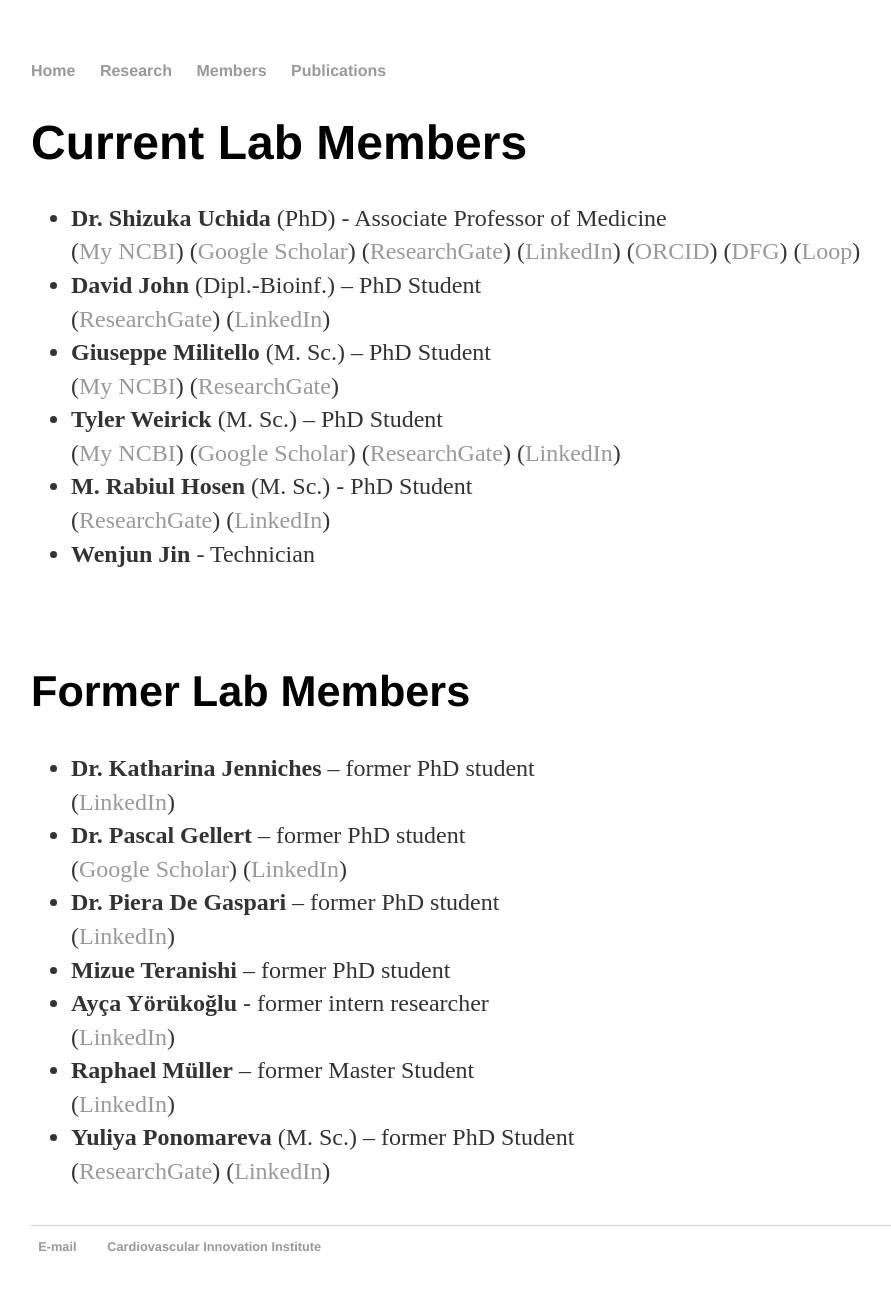
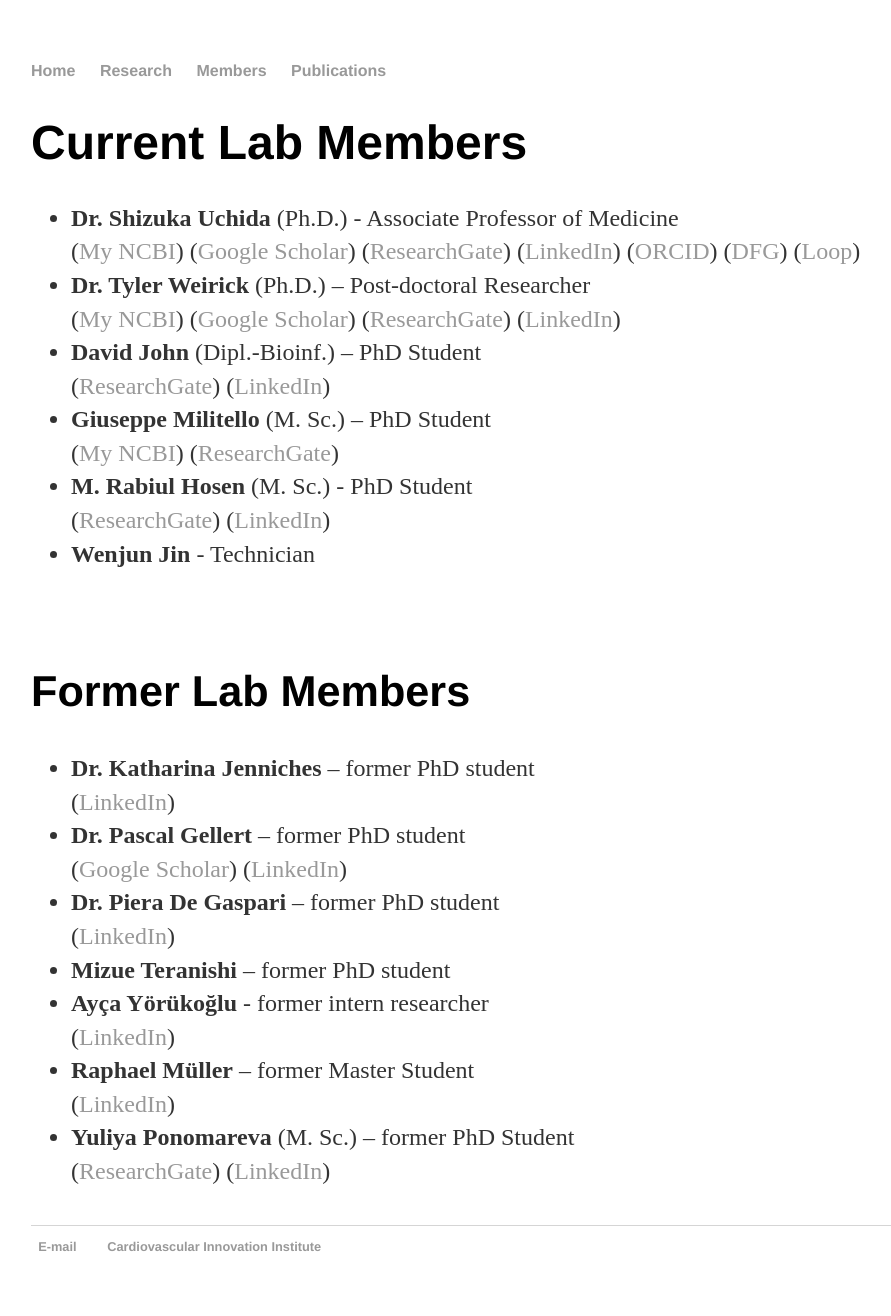
Before and after one commit to heartlncrna/heartlncrna.github.io, a Jekyll site: the page members/member_list.html, which Jekyll copies as it is, in a window 1280 px wide. Shown: the whole page, without its empty margins (161-1052 px from the left). Built offline with Jekyll 4.4.1, drawn with Linux system fonts in a browser that asks for light colours.

Commit message:
Update member_list.html

```diff
--- a/members/member_list.html
+++ b/members/member_list.html
@@ -26,7 +26,7 @@
 
 			<p class="Normal">
 			<ul>
-				<li><b>Dr. Shizuka Uchida</b> (PhD) - Associate Professor of Medicine</li>
+				<li><b>Dr. Shizuka Uchida</b> (Ph.D.) - Associate Professor of Medicine</li>
 					(<a href="https://www.ncbi.nlm.nih.gov/myncbi/browse/collection/40124675/?sort=date&direction=descending"><span class="ptHyperlink">My NCBI</span></a>)
 					(<a href="https://scholar.google.com/citations?user=N-KHfvUAAAAJ&hl=en"><span class="ptHyperlink">Google Scholar</span></a>)
 					(<a href="http://www.researchgate.net/profile/Shizuka_Uchida3"><span class="ptHyperlink">ResearchGate</span></a>)
@@ -35,6 +35,12 @@
 					(<a href="http://gepris.dfg.de/gepris/person/235081965"><span class="ptHyperlink">DFG</span></a>)
 					(<a href="http://loop.frontiersin.org/people/25071/overview"><span class="ptHyperlink">Loop</span></a>)
 			<br>
+				<li><b>Dr. Tyler Weirick</b> (Ph.D.) – Post-doctoral Researcher</li>
+					(<a href="https://www.ncbi.nlm.nih.gov/myncbi/browse/collection/45177335/?sort=date&direction=descending"><span class="ptHyperlink">My NCBI</span></a>)
+					(<a href="https://scholar.google.com/citations?user=4nP8TTgAAAAJ&hl=en"><span class="ptHyperlink">Google Scholar</span></a>)
+					(<a href="https://www.researchgate.net/profile/Tyler_Weirick"><span class="ptHyperlink">ResearchGate</span></a>)
+					(<a href="https://www.linkedin.com/in/tyler-weirick-4530aa53"><span class="ptHyperlink">LinkedIn</span></a>)
+			<br>
 <li><b>David John</b> (Dipl.-Bioinf.) – PhD Student</li>
 					(<a href="https://www.researchgate.net/profile/David_John8"><span class="ptHyperlink">ResearchGate</span></a>)
 					(<a href="https://www.linkedin.com/in/david-john-224552104"><span class="ptHyperlink">LinkedIn</span></a>)
@@ -42,12 +48,6 @@
 				<li><b>Giuseppe Militello</b> (M. Sc.) – PhD Student</li>
 					(<a href="https://www.ncbi.nlm.nih.gov/myncbi/browse/collection/51763055/?sort=date&direction=descending"><span class="ptHyperlink">My NCBI</span></a>)
 					(<a href="https://www.researchgate.net/profile/Giuseppe_Militello"><span class="ptHyperlink">ResearchGate</span></a>)
-			<br>
-				<li><b>Tyler Weirick</b> (M. Sc.) – PhD Student</li>
-					(<a href="https://www.ncbi.nlm.nih.gov/myncbi/browse/collection/45177335/?sort=date&direction=descending"><span class="ptHyperlink">My NCBI</span></a>)
-					(<a href="https://scholar.google.com/citations?user=4nP8TTgAAAAJ&hl=en"><span class="ptHyperlink">Google Scholar</span></a>)
-					(<a href="https://www.researchgate.net/profile/Tyler_Weirick"><span class="ptHyperlink">ResearchGate</span></a>)
-					(<a href="https://www.linkedin.com/in/tyler-weirick-4530aa53"><span class="ptHyperlink">LinkedIn</span></a>)
 			<br>
 				<li><b>M. Rabiul Hosen</b> (M. Sc.) - PhD Student</li>
 					(<a href="https://www.researchgate.net/profile/Rabiul_Hosen"><span class="ptHyperlink">ResearchGate</span></a>)
```
